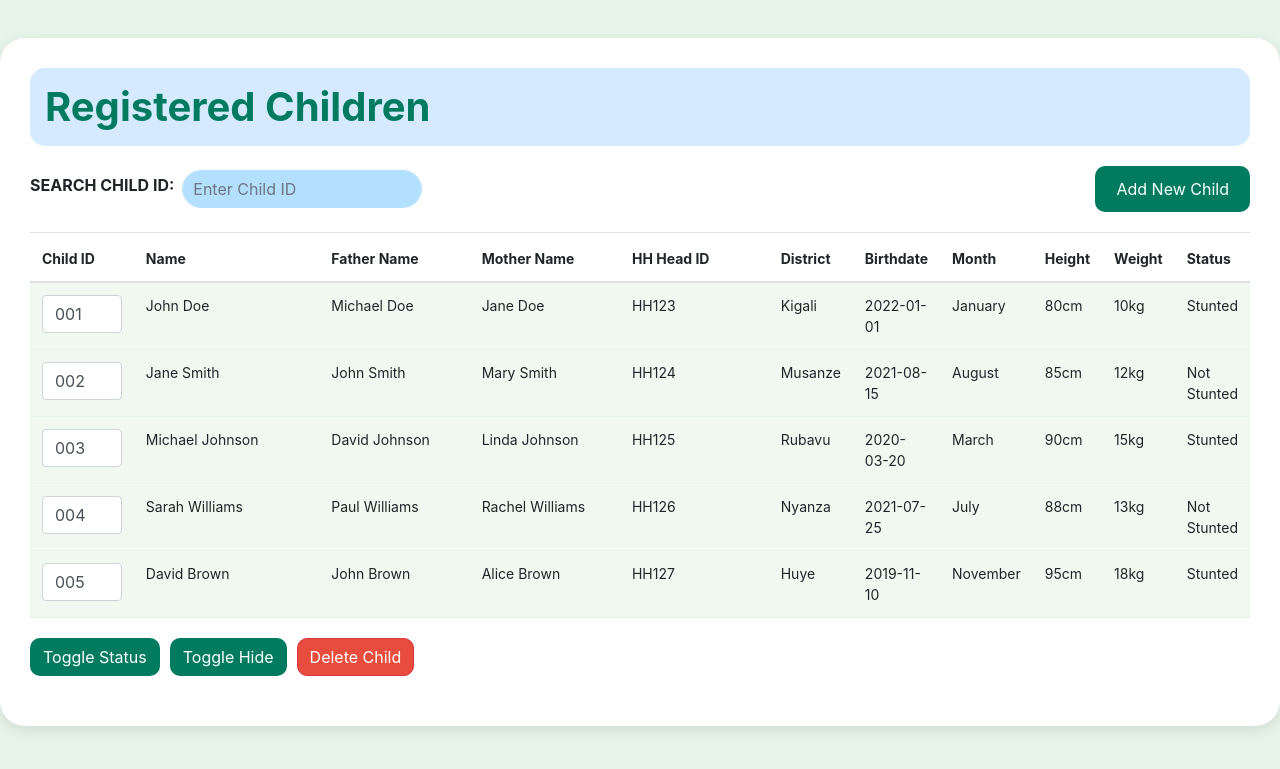
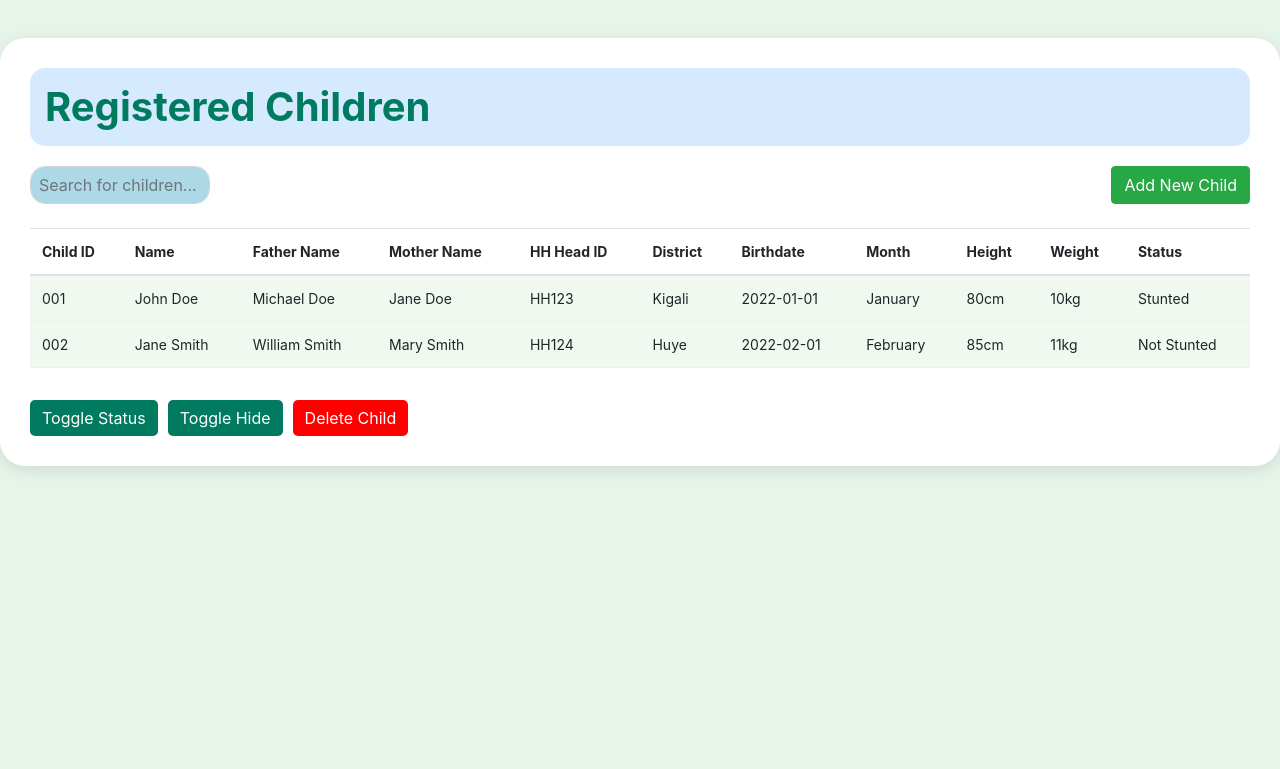
Before and after one commit to IIsingizwe/WeGrow, a Flask app: page /children in a window 1280 px wide. Shown: the top 769 px of the page. Run offline with Flask 3, Linux system fonts and the light colour scheme; the visitor is signed in with stand-in values (Sample User, id 1); some libraries are stand-ins or nearby versions.

Commit message:
Update children.html

```diff
--- a/templates/children.html
+++ b/templates/children.html
@@ -3,13 +3,11 @@
 <head>
     <meta charset="UTF-8">
     <meta name="viewport" content="width=device-width, initial-scale=1.0">
-    <title>Children Records</title>
+    <title>WeGrow - Children Records</title>
     <link rel="stylesheet" href="https://stackpath.bootstrapcdn.com/bootstrap/4.5.2/css/bootstrap.min.css">
     <style>
         body {
             background-color: #e6f4ea;
-            margin-top: 0;
-            margin-bottom: 0;
         }
         .container {
             max-width: 1330px;
@@ -18,7 +16,6 @@
             background-color: white;
             box-shadow: 0px 4px 15px rgba(0, 0, 0, 0.1);
             border-radius: 25px;
-            height: auto;
         }
         h1 {
             background-color: #d6eaff;
@@ -28,37 +25,9 @@
             margin-bottom: 20px;
             font-weight: bold;
         }
-        .btn {
-            margin-bottom: 20px;
-            border-radius: 10px;
-        }
-        .btn-blue {
-            background-color: #007b5f;
-            color: white;
-        }
-        .btn-blue:hover {
-            background-color: #005f47;
-        }
-        .btn-danger {
-            background-color: #e74c3c;
-            color: white;
-        }
-        .btn-danger:hover {
-            background-color: #c0392b;
-        }
-        .btn-skyblue {
-            background-color: #87CEEB;
-            color: white;
-        }
-        .btn-skyblue:hover {
-            background-color: #4682B4;
-        }
         table {
             width: 100%;
             border-collapse: collapse;
-            max-height: 400px;
-            overflow-y: auto;
-            display: block;
         }
         table th, table td {
             padding: 10px;
@@ -75,89 +44,67 @@
         .selected {
             background-color: #b2d8b2;
         }
-        .search-bar {
-            margin-bottom: 20px;
-            display: flex;
-            align-items: center;
-        }
-        #search-id {
-            border-radius: 20px;
-            width: 240px;
-            padding: 10px;
-            margin-right: 10px;
-            border: 1px solid #b3e0ff;
-            background-color: #b3e0ff;
-        }
-        .search-container {
-            display: flex;
-            justify-content: space-between;
-            align-items: center;
-        }
-        .add-child-btn {
-            background-color: #007b5f;
-            color: white;
-            border-radius: 10px;
-            padding: 10px 20px;
-        }
-        .add-child-btn:hover {
-            background-color: #005f47;
-        }
         .action-buttons {
             display: flex;
             gap: 10px;
             margin-top: 20px;
         }
-        table td,
-        table th {
-            height: 50px;
+        .action-buttons button {
+            background-color: #007b5f;
+            color: white;
+            border: none;
+            border-radius: 5px;
         }
-        .child-id-col {
-            width: 110px;
+        .action-buttons button:hover {
+            background-color: #005f47;
         }
-        .name-col {
-            width: 200px;
+        .modal-body input {
+            border-radius: 5px;
+            background-color: #ffffff;
+            border: 1px solid green;
+            margin: 5px 0;
         }
-        .father-name-col, .mother-name-col, .hh-head-id-col {
-            width: 160px;
+        .table-wrapper {
+            overflow-x: auto;
         }
-        .search-caption {
-            font-weight: bold;
-            text-transform: uppercase;
+        #search-input {
+            width: 180px;
+            border-radius: 15px;
+            background-color: #add8e6;
+            padding: 8px;
+            margin-right: 10px;
         }
-        .search-btn-caption {
-            font-weight: bold;
-            text-transform: uppercase;
-            opacity: 0.5;
+        #delete-child-btn {
+            background-color: red;
         }
-        table {
-            border: none;
-        }
-        #chart-container {
-            margin-top: 20px;
-            display: none;
+        #delete-child-btn:hover {
+            background-color: darkred;
         }
     </style>
 </head>
 <body>
-    <div class="container">
-        <h1>Registered Children</h1>
 
-        <div class="search-container">
-            <div class="search-bar">
-                <label for="search-id" class="search-caption mr-2">SEARCH CHILD ID:</label>
-                <input type="text" id="search-id" class="form-control" placeholder="Enter Child ID">
-            </div>
-            <a href="/add-child" class="btn add-child-btn">Add New Child</a>
+<div class="container">
+    <h1>Registered Children</h1>
+
+    <div class="row">
+        <div class="col-6">
+            <input class="form-control" id="search-input" type="text" placeholder="Search for children..." onkeyup="searchTable()">
         </div>
+        <div class="col-6 text-right">
+            <button class="btn btn-success" data-toggle="modal" data-target="#addChildModal">Add New Child</button>
+        </div>
+    </div>
 
+    <div class="table-wrapper mt-4">
         <table class="table" id="children-table">
             <thead>
                 <tr>
-                    <th class="child-id-col">Child ID</th>
-                    <th class="name-col">Name</th>
-                    <th class="father-name-col">Father Name</th>
-                    <th class="mother-name-col">Mother Name</th>
-                    <th class="hh-head-id-col">HH Head ID</th>
+                    <th>Child ID</th>
+                    <th>Name</th>
+                    <th>Father Name</th>
+                    <th>Mother Name</th>
+                    <th>HH Head ID</th>
                     <th>District</th>
                     <th>Birthdate</th>
                     <th>Month</th>
@@ -168,7 +115,7 @@
             </thead>
             <tbody>
                 <tr class="row-select" data-id="001">
-                    <td><input type="text" value="001" class="form-control" /></td>
+                    <td>001</td>
                     <td>John Doe</td>
                     <td>Michael Doe</td>
                     <td>Jane Doe</td>
@@ -181,91 +128,193 @@
                     <td>Stunted</td>
                 </tr>
                 <tr class="row-select" data-id="002">
-                    <td><input type="text" value="002" class="form-control" /></td>
+                    <td>002</td>
                     <td>Jane Smith</td>
-                    <td>John Smith</td>
+                    <td>William Smith</td>
                     <td>Mary Smith</td>
                     <td>HH124</td>
-                    <td>Musanze</td>
-                    <td>2021-08-15</td>
-                    <td>August</td>
+                    <td>Huye</td>
+                    <td>2022-02-01</td>
+                    <td>February</td>
                     <td>85cm</td>
-                    <td>12kg</td>
+                    <td>11kg</td>
                     <td>Not Stunted</td>
-                </tr>
-                <tr class="row-select" data-id="003">
-                    <td><input type="text" value="003" class="form-control" /></td>
-                    <td>Michael Johnson</td>
-                    <td>David Johnson</td>
-                    <td>Linda Johnson</td>
-                    <td>HH125</td>
-                    <td>Rubavu</td>
-                    <td>2020-03-20</td>
-                    <td>March</td>
-                    <td>90cm</td>
-                    <td>15kg</td>
-                    <td>Stunted</td>
-                </tr>
-                <tr class="row-select" data-id="004">
-                    <td><input type="text" value="004" class="form-control" /></td>
-                    <td>Sarah Williams</td>
-                    <td>Paul Williams</td>
-                    <td>Rachel Williams</td>
-                    <td>HH126</td>
-                    <td>Nyanza</td>
-                    <td>2021-07-25</td>
-                    <td>July</td>
-                    <td>88cm</td>
-                    <td>13kg</td>
-                    <td>Not Stunted</td>
-                </tr>
-                <tr class="row-select" data-id="005">
-                    <td><input type="text" value="005" class="form-control" /></td>
-                    <td>David Brown</td>
-                    <td>John Brown</td>
-                    <td>Alice Brown</td>
-                    <td>HH127</td>
-                    <td>Huye</td>
-                    <td>2019-11-10</td>
-                    <td>November</td>
-                    <td>95cm</td>
-                    <td>18kg</td>
-                    <td>Stunted</td>
                 </tr>
             </tbody>
         </table>
+    </div>
 
-        <div id="chart-container">
-            <h3>Chart for Selected Child</h3>
-            <div id="chart"></div>
-        </div>
+    <div class="action-buttons mt-3">
+        <button class="btn btn-dark" id="toggle-status-btn">Toggle Status</button>
+        <button class="btn btn-dark" id="toggle-hide-btn">Toggle Hide</button>
+        <button class="btn btn-danger" id="delete-child-btn">Delete Child</button>
+    </div>
+</div>
 
-        <div class="action-buttons">
-            <button class="btn btn-blue" id="toggle-status-btn">Toggle Status</button>
-            <button class="btn btn-blue" id="toggle-hide-btn">Toggle Hide</button>
-            <button class="btn btn-danger" id="delete-child-btn">Delete Child</button>
+<div class="modal fade" id="addChildModal" tabindex="-1" role="dialog" aria-labelledby="addChildModalLabel" aria-hidden="true">
+    <div class="modal-dialog" role="document">
+        <div class="modal-content">
+            <div class="modal-header">
+                <h5 class="modal-title" id="addChildModalLabel">Register New Child</h5>
+                <button type="button" class="close" data-dismiss="modal" aria-label="Close">
+                    <span aria-hidden="true">&times;</span>
+                </button>
+            </div>
+            <form id="add-child-form">
+                <div class="modal-body">
+                    <div class="form-row">
+                        <div class="col-md-6">
+                            <label for="child-id">Child ID:</label>
+                            <input type="text" id="child-id" class="form-control" placeholder="Enter Child ID" required>
+                        </div>
+                        <div class="col-md-6">
+                            <label for="name">Name:</label>
+                            <input type="text" id="name" class="form-control" placeholder="Enter Name" required>
+                        </div>
+                        <div class="col-md-6">
+                            <label for="father-name">Father Name:</label>
+                            <input type="text" id="father-name" class="form-control" placeholder="Enter Father's Name" required>
+                        </div>
+                        <div class="col-md-6">
+                            <label for="mother-name">Mother Name:</label>
+                            <input type="text" id="mother-name" class="form-control" placeholder="Enter Mother's Name" required>
+                        </div>
+                        <div class="col-md-6">
+                            <label for="hh-head-id">HH Head ID:</label>
+                            <input type="text" id="hh-head-id" class="form-control" placeholder="Enter HH Head ID" required>
+                        </div>
+                        <div class="col-md-6">
+                            <label for="district">District:</label>
+                            <input type="text" id="district" class="form-control" placeholder="Enter District" required>
+                        </div>
+                        <div class="col-md-6">
+                            <label for="birthdate">Birthdate:</label>
+                            <input type="date" id="birthdate" class="form-control" required>
+                        </div>
+                        <div class="col-md-6">
+                            <label for="month">Month:</label>
+                            <input type="text" id="month" class="form-control" placeholder="Enter Month" required>
+                        </div>
+                        <div class="col-md-6">
+                            <label for="height">Height:</label>
+                            <input type="text" id="height" class="form-control" placeholder="Enter Height" required>
+                        </div>
+                        <div class="col-md-6">
+                            <label for="weight">Weight:</label>
+                            <input type="text" id="weight" class="form-control" placeholder="Enter Weight" required>
+                        </div>
+                        <div class="col-md-6">
+                            <label for="status">Status:</label>
+                            <select id="status" class="form-control" required>
+                                <option value="Stunted">Stunted</option>
+                                <option value="Not Stunted">Not Stunted</option>
+                            </select>
+                        </div>
+                    </div>
+                </div>
+                <div class="modal-footer">
+                    <button type="button" class="btn btn-secondary" data-dismiss="modal">Close</button>
+                    <button type="submit" class="btn btn-success">Register</button>
+                </div>
+            </form>
         </div>
     </div>
+</div>
 
-    <script>
-        let selectedChildId = null;
+<script src="https://code.jquery.com/jquery-3.5.1.slim.min.js"></script>
+<script src="https://cdn.jsdelivr.net/npm/@popperjs/core@2.5.2/dist/umd/popper.min.js"></script>
+<script src="https://stackpath.bootstrapcdn.com/bootstrap/4.5.2/js/bootstrap.min.js"></script>
+<script src="https://code.jquery.com/jquery-3.5.1.min.js"></script>
+<script>
+    function searchTable() {
+        let input = document.getElementById("search-input").value.toLowerCase();
+        let rows = document.querySelector("#children-table tbody").rows;
+        for (let i = 0; i < rows.length; i++) {
+            let row = rows[i];
+            let cells = row.getElementsByTagName("td");
+            let found = false;
+            for (let j = 0; j < cells.length; j++) {
+                if (cells[j].textContent.toLowerCase().includes(input)) {
+                    found = true;
+                    break;
+                }
+            }
+            if (found) {
+                row.style.display = "";
+            } else {
+                row.style.display = "none";
+            }
+        }
+    }
 
-        document.querySelectorAll('.row-select').forEach(row => {
-            row.addEventListener('click', function () {
-                document.querySelectorAll('.row-select').forEach(r => r.classList.remove('selected'));
-                this.classList.add('selected');
-                selectedChildId = this.getAttribute('data-id');
-                showChartForChild(selectedChildId);
-            });
+    $(document).ready(function() {
+        let selectedRow = null;
+        $(".row-select").on("click", function() {
+            if (selectedRow) {
+                selectedRow.removeClass("selected");
+            }
+            selectedRow = $(this);
+            selectedRow.addClass("selected");
         });
 
-        function showChartForChild(childId) {
-            let chartContainer = document.getElementById('chart-container');
-            chartContainer.style.display = 'block';
+        $('#toggle-status-btn').on('click', function() {
+            if (selectedRow) {
+                let statusCell = selectedRow.find('td:eq(10)');
+                let currentStatus = statusCell.text();
+                statusCell.text(currentStatus === 'Stunted' ? 'Not Stunted' : 'Stunted');
+            }
+        });
 
-            let chartElement = document.getElementById('chart');
-            chartElement.innerHTML = `<p>Chart data for Child ID: ${childId}</p>`;
-        }
-    </script>
+        $('#toggle-hide-btn').on('click', function() {
+            if (selectedRow) {
+                selectedRow.toggleClass('hidden');
+            }
+        });
+
+        $('#delete-child-btn').on('click', function() {
+            if (selectedRow) {
+                selectedRow.remove();
+                selectedRow = null;
+            }
+        });
+
+        $('#add-child-form').on('submit', function(e) {
+            e.preventDefault();
+
+            let newRowData = {
+                childId: $('#child-id').val(),
+                name: $('#name').val(),
+                fatherName: $('#father-name').val(),
+                motherName: $('#mother-name').val(),
+                hhHeadId: $('#hh-head-id').val(),
+                district: $('#district').val(),
+                birthdate: $('#birthdate').val(),
+                month: $('#month').val(),
+                height: $('#height').val(),
+                weight: $('#weight').val(),
+                status: $('#status').val()
+            };
+
+            let newRow = `<tr class="row-select">
+                            <td>${newRowData.childId}</td>
+                            <td>${newRowData.name}</td>
+                            <td>${newRowData.fatherName}</td>
+                            <td>${newRowData.motherName}</td>
+                            <td>${newRowData.hhHeadId}</td>
+                            <td>${newRowData.district}</td>
+                            <td>${newRowData.birthdate}</td>
+                            <td>${newRowData.month}</td>
+                            <td>${newRowData.height}</td>
+                            <td>${newRowData.weight}</td>
+                            <td>${newRowData.status}</td>
+                        </tr>`;
+
+            $('#children-table tbody').append(newRow);
+            $('#addChildModal').modal('hide');
+            $('#add-child-form')[0].reset();
+        });
+    });
+</script>
+
 </body>
 </html>
```
